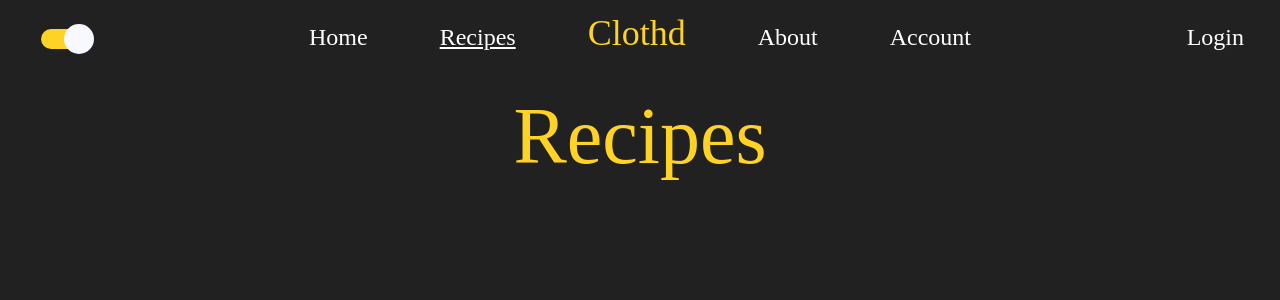
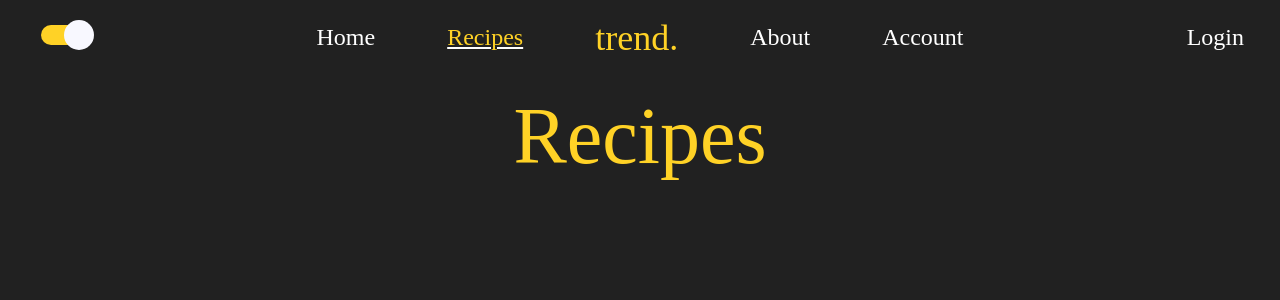
Before and after one commit to calumgould/fashion_website, a React (Create React App) app: page / in a window 1280 px wide. Both pictures are taken after a click on the button "Enter". Shown: the top 300 px of the page. Built offline with nearby package versions, Linux system fonts and the light colour scheme; no server answers; a web font is replaced by a local one.

Commit message:
navbar styling and name change

```diff
--- a/public/index.html
+++ b/public/index.html
@@ -8,7 +8,7 @@
       name="description"
       content="Recipe App"
     />
-    <title>Tailr</title>
+    <title>trend.</title>
   </head>
   <body>
     <noscript>You need to enable JavaScript to run this app.</noscript>
--- a/src/components/NavBar.js
+++ b/src/components/NavBar.js
@@ -90,7 +90,7 @@ const NavBar = (props) => {
                     className='link'
                     activeClassName='link-active'
                     to="/" exact>
-                    Home
+                    <span>Home</span>
                     </NavLink>
                 </li>
                 <li>
@@ -98,7 +98,7 @@ const NavBar = (props) => {
                     className='link'
                     activeClassName='link-active'
                     to="/recipes">
-                    Recipes
+                    <span>Recipes</span>
                     </NavLink>
                 </li>
                 <li>
@@ -106,7 +106,7 @@ const NavBar = (props) => {
                     className='logo-link'
                     activeClassName='logo-link-active'
                     to="/">
-                    Clothd
+                    trend.
                     </NavLink>
                 </li>
                 <li>
@@ -114,7 +114,7 @@ const NavBar = (props) => {
                     className='link'
                     activeClassName='link-active'
                     to="/about">
-                    About
+                    <span>About</span>
                     </NavLink>
                 </li>
                 <li>
@@ -122,7 +122,7 @@ const NavBar = (props) => {
                     className='link'
                     activeClassName='link-active'
                     to="/account">
-                    Account
+                    <span>Account</span>
                     </NavLink>
                 </li>
                 {toggleLoginLink()}
--- a/src/containers/Home.js
+++ b/src/containers/Home.js
@@ -7,7 +7,7 @@ const Home = ({history}) => {
     return (
         <div className='page-background'>
             <div className='home-page'>
-                <h1 className='logo'>Clothd</h1>
+                <h1 className='logo'>trend.</h1>
                 <div className='button-wrapper'>
                     <button
                     className='button'
--- a/src/styles/Home.css
+++ b/src/styles/Home.css
@@ -1,7 +1,7 @@
 .page-background {
     height: 100vh;
     width: 100vw;
-    background-image: url('../assets/images/backgrounds/recipe_background2.jpg');
+    background-image: url('../assets/images/backgrounds/fashion_background2.jpg');
     background-repeat: no-repeat;
     background-size: cover;
     background-position: center center;
--- a/src/styles/NavBar.css
+++ b/src/styles/NavBar.css
@@ -5,13 +5,18 @@
     font-family: var(--body-text);
     text-decoration: none;
     text-align: center;
+    display: flex;
 }
 
 .nav li {
     font-size: 1.5em;
     display: inline-block;
+    align-items: center;
+    justify-content: center;
     text-decoration: none;
+    color: var(--secondary);
 }
+
 
 .link, .login {
     text-decoration: none;
@@ -37,7 +42,7 @@
     font-family: var(--header-text);
     color: var(--primary);
     font-size: 1.5em;
-    padding: 0 1em 0.2em 1em;
+    padding: 0 1em 0 1em;
 }
 
 .link:visited {
@@ -54,6 +59,10 @@
     text-decoration: underline;
 }
 
+.link-active span {
+    color: var(--primary);
+}
+
 .toggle-button {
     left: 0;
     position: absolute;
```
